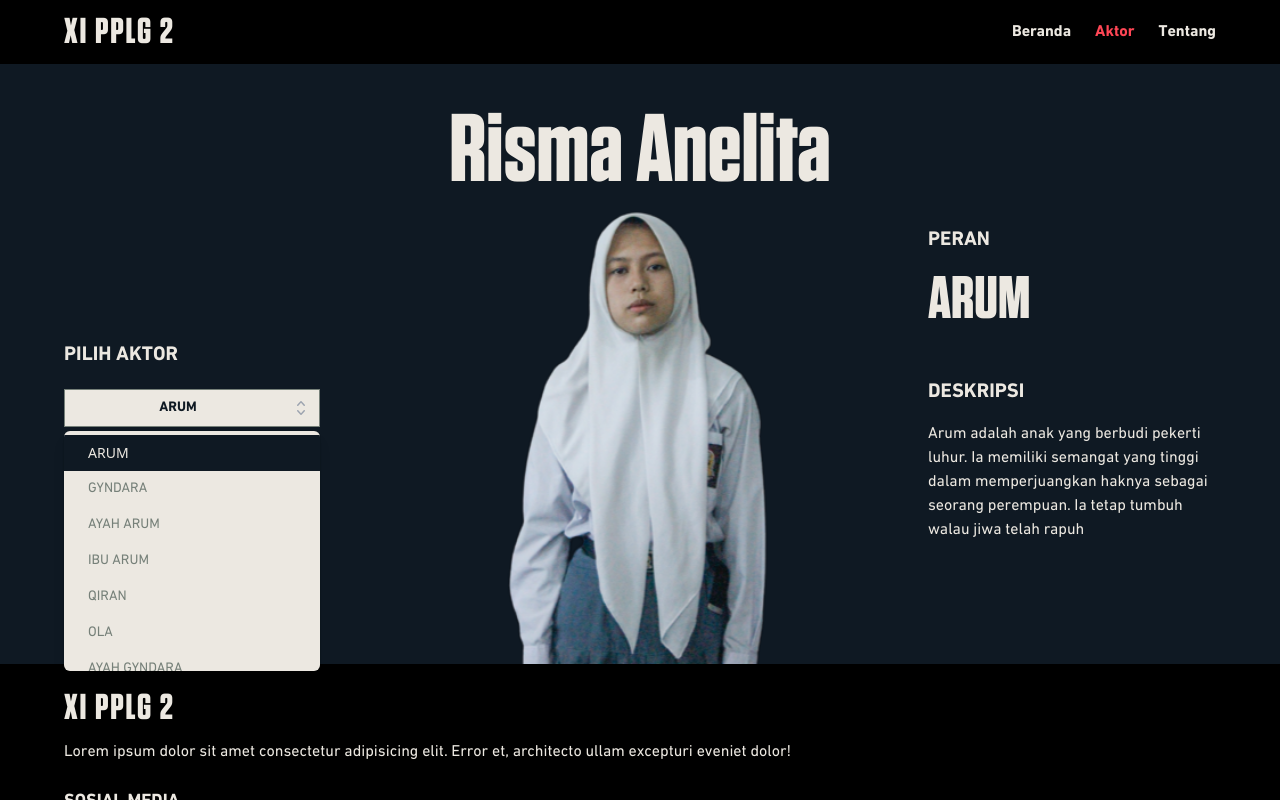
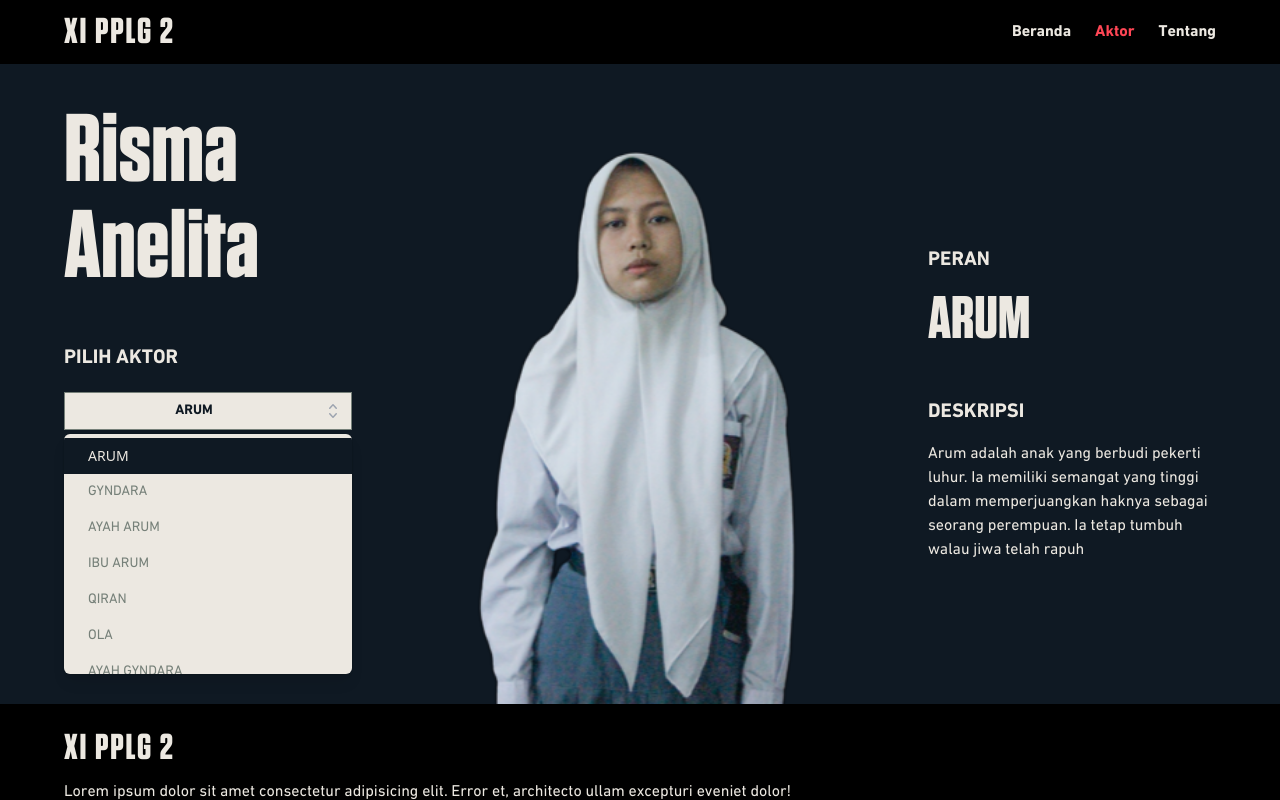
Before and after one commit to hasnat5/arum, a React (Create React App) app: page /aktor in a window 1280 px wide. Both pictures are taken after a click on the button "ARUM". Shown: the top 800 px of the page. Built offline with nearby package versions, Linux system fonts and the light colour scheme.

Commit message:
fix responsive on actor menu

```diff
--- a/src/components/Aktor.jsx
+++ b/src/components/Aktor.jsx
@@ -30,7 +30,7 @@ const people = [
     { "nama": "Wulan Shavira Nopa", "peran": "Ibu Arum", "img": ibuArum, "deskripsi": "seorang ibu yang memiliki mempunyai sifat sabar dan lemah lembut ia begitu tunduk kepada suami dengan ketegaran hatinya ibu mampu sabar menghadapi bapa yang berkeras hati kepada arum" },
     { "nama": "Marwa Aulia Lukman", "peran": "Qiran", "img": Qiran, "deskripsi": "Qiran adalah salah satu sahabat sejati arum ia senantiasa menyemangati arum ditengah keterpurukan arum, ia berusaha menjaga arum untuk tetap tersenyum" },
     { "nama": "Sherryl Azizah Aulia", "peran": "Ola", "img": Ola, "deskripsi": "Ola adalah salah satu sahabat sejati arum, ia terkenal di sekolah karena kecantikannya, karena itupun ia menjadi pusat perhatian di kelasnya" },
-    { "nama": "Bisma Gyndara Mages Jayalangit", "peran": "Ayah Gyndara", "img": ayahGyndara, "deskripsi": "Seorang ayah yang tidak ingin anaknya menderita seperti apa yang ia alami" },
+    { "nama": "Bisma Gyndara M . J", "peran": "Ayah Gyndara", "img": ayahGyndara, "deskripsi": "Seorang ayah yang tidak ingin anaknya menderita seperti apa yang ia alami" },
     { "nama": "Darrel Rafa Raihan", "peran": "Ayah Brandon", "img": ayahBrandon, "deskripsi": "Dia adalah seorang juragan sapi yang sangat kaya di kampungnya ia berwibawa tinggi untuk memperjuangkan keinginan seorang anaknya" },
     { "nama": "Nadilla Nur Afifah", "peran": "Ibu Brandon", "img": ibuBrandon, "deskripsi": "Ia sangat mendukung anaknya untuk mendapatkan apa yang anaknya inginkan" },
     { "nama": "Ikhsan Rifansyah", "peran": "Brandon", "img": Brandon, "deskripsi": "Brandon anak dari juragan sapi di kampungnya, dia seorang anak yang ketergantungan kepada orang tua nya" },
@@ -53,7 +53,8 @@ const ListAktor = () => {
         <section className="container m-auto min-w-full pt-16" >
             <div className="grid justify-center pt-6 bg-secondary lg:grid-cols-12 lg:px-16 lg:pt-10">
 
-                <div className="w-64 lg:grid lg:col-span-3 lg:content-center">
+                <div className="lg:grid lg:col-span-3 lg:content-start">
+                    <h1 className="font-tungsten text-6xl lg:text-8xl text-third mb-12 hidden lg:block">{selected.nama}</h1>
                     <h2 className="font-dinBold text-xl mb-4 text-third hidden lg:block">PILIH AKTOR</h2>
                     <Listbox className="hidden lg:block" value={selected} onChange={setSelected}>
                         <div className="relative mt-1">
@@ -72,7 +73,7 @@ const ListAktor = () => {
                                 leaveFrom="opacity-100"
                                 leaveTo="opacity-0"
                             >
-                                <Listbox.Options className="absolute mt-1 max-h-60 w-64 overflow-auto rounded-md bg-third py-1 text-base shadow-lg ring-1 ring-black ring-opacity-5 focus:outline-none sm:text-sm">
+                                <Listbox.Options className="absolute mt-1 max-h-60 w-72 overflow-auto rounded-md bg-third py-1 text-base shadow-lg ring-1 ring-black ring-opacity-5 focus:outline-none sm:text-sm">
                                     {people.map((person, personIdx) => (
                                         <Listbox.Option
                                             key={personIdx}
@@ -101,8 +102,8 @@ const ListAktor = () => {
                     </Listbox>
                 </div>
 
-                <h1 className="absolute lg:max-w-sm left-0 right-0 mx-auto font-tungsten text-6xl lg:text-8xl text-third text-center">{selected.nama}</h1>
-                <img src={selected.img} className="h-[70vh] z-10 relative grid justify-self-center lg:col-start-4 lg:col-span-6" alt="poto_aktor" />
+                <h1 className="absolute lg:max-w-sm left-0 right-0 mx-auto font-tungsten text-6xl lg:text-8xl text-third text-center lg:hidden">{selected.nama}</h1>
+                <img src={selected.img} className="h-[70vh] z-10 relative grid justify-self-center lg:col-start-4 lg:col-span-6 mt-20 lg:mt-10" alt="poto_aktor" />
 
                 <article className="hidden lg:grid lg:content-center lg:col-start-10 lg:col-span-3">
                     <div className="lg:block text-third">
@@ -125,6 +126,8 @@ const ListAktor = () => {
                     <article>
                         <h2 className="font-dinBold text-xl text-fourth mb-4">DESKRIPSI</h2>
                         <p className="font-din text-fourth text-lg">{selected.deskripsi}</p>
+
+                    </article>
 
                     <div className="grid justify-items-center">
                         <div className="min-w-full">
@@ -174,7 +177,6 @@ const ListAktor = () => {
                             </Listbox>
                         </div>
                     </div>
-                    </article>
                 </div>
             </div>
         </section>
```
Also changed, not shown: src/asset/img/anel.png. Lines whose indentation alone changed are shown as unchanged.
